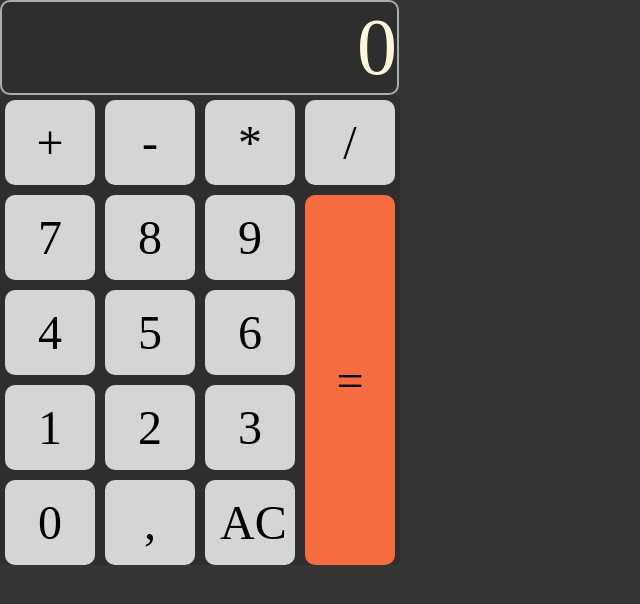
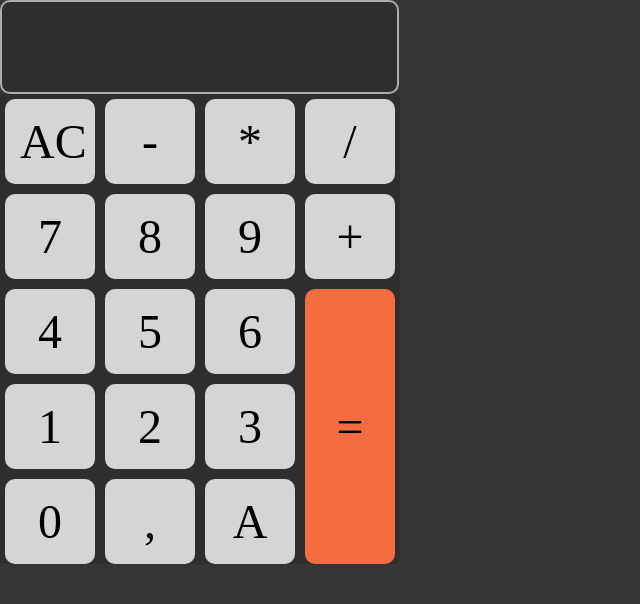
Before and after one commit to lucaserler/calculadora, a plain HTML site: page index.html in a window 1280 px wide. Both pictures are taken after a click on the button "AC". Shown: the whole page, without its empty margins (0-640 px from the left). Drawn offline with Linux system fonts and the light colour scheme.

Commit message:
add botao para apagar todo o calcula e foi feito um ajuste no layout

```diff
--- a/CSS/gridTemplat.css
+++ b/CSS/gridTemplat.css
@@ -3,8 +3,8 @@
   grid-template-columns: auto auto auto auto;
   grid-template-rows: auto;
   grid-template-areas:
-    "colum1-header colum2-header colum3-header colum4-header"
-    "colum1-7 colum2-8 colum3-9 colum4-footer"
+    "colum3_1-footer colum2-header colum3-header colum4-header"
+    "colum1-7 colum2-8 colum3-9 colum1-header"
     "colum1-4 colum2-5 colum3-6 colum4-footer"
     "colum1-1 colum2-2 colum3-3 colum4-footer"
     "colum1-footer colum2-footer colum3-footer colum4-footer";
@@ -64,6 +64,9 @@
 .colum3-footer {
   grid-area: colum3-footer;
 }
+.colum3_1-footer {
+  grid-area: colum3_1-footer;
+}
 .colum4-footer {
   grid-area: colum4-footer;
   background-color: #f46c3f;
--- a/CSS/styles.css
+++ b/CSS/styles.css
@@ -12,6 +12,7 @@ body {
   font-family: Cascadia Code ExtraLight;
   text-align: end;
   width: 395px;
+  height: 90px;
 }
 .colum1-header,
 .colum2-header,
@@ -30,6 +31,7 @@ body {
 .colum1-footer,
 .colum2-footer,
 .colum3-footer,
+.colum3_1-footer,
 .colum4-footer {
   background-color: rgba(255, 255, 255, 0.8);
   border: none;
@@ -66,6 +68,7 @@ body {
 .colum2-footer:hover{
   background-color: #557B83;
 }
+.colum3_1-footer:hover,
 .colum3-footer:hover{
   background-color: crimson;
 }
--- a/calc.js
+++ b/calc.js
@@ -10,6 +10,17 @@ let novoNumero = true;
 
 const inserirNumero = (evento) => atualizarDsiplay(evento.target.textContent);
 const operacaoParada = () => operador !== undefined;
+
+const apagarCalculo = () => {
+    limparDisplay();
+    operador = undefined;
+    novoNumero = true;
+    primeiroNumero = undefined;
+}
+document.getElementById('apagarCalculo').addEventListener('click', apagarCalculo);
+
+const limparDisplay = () => display.textContent = ' ';
+document.getElementById("limparDisplay").addEventListener('click', limparDisplay);
 
 const igual = () => {
     calcular();
--- a/index.html
+++ b/index.html
@@ -27,7 +27,8 @@
                 <button id="tecla3" class="colum3-3">3</button>
                 <button id="tecla0" class="colum1-footer">0</button>
                 <button id="virgula" class="colum2-footer">,</button>
-                <button id="limparDisplay" class="colum3-footer">AC</button>
+                <button id="limparDisplay" class="colum3-footer">A</button>
+                <button id="apagarCalculo" class="colum3_1-footer">AC</button>
                 <button id="resultado" class="colum4-footer">=</button>
             </div>
         </div>
```
